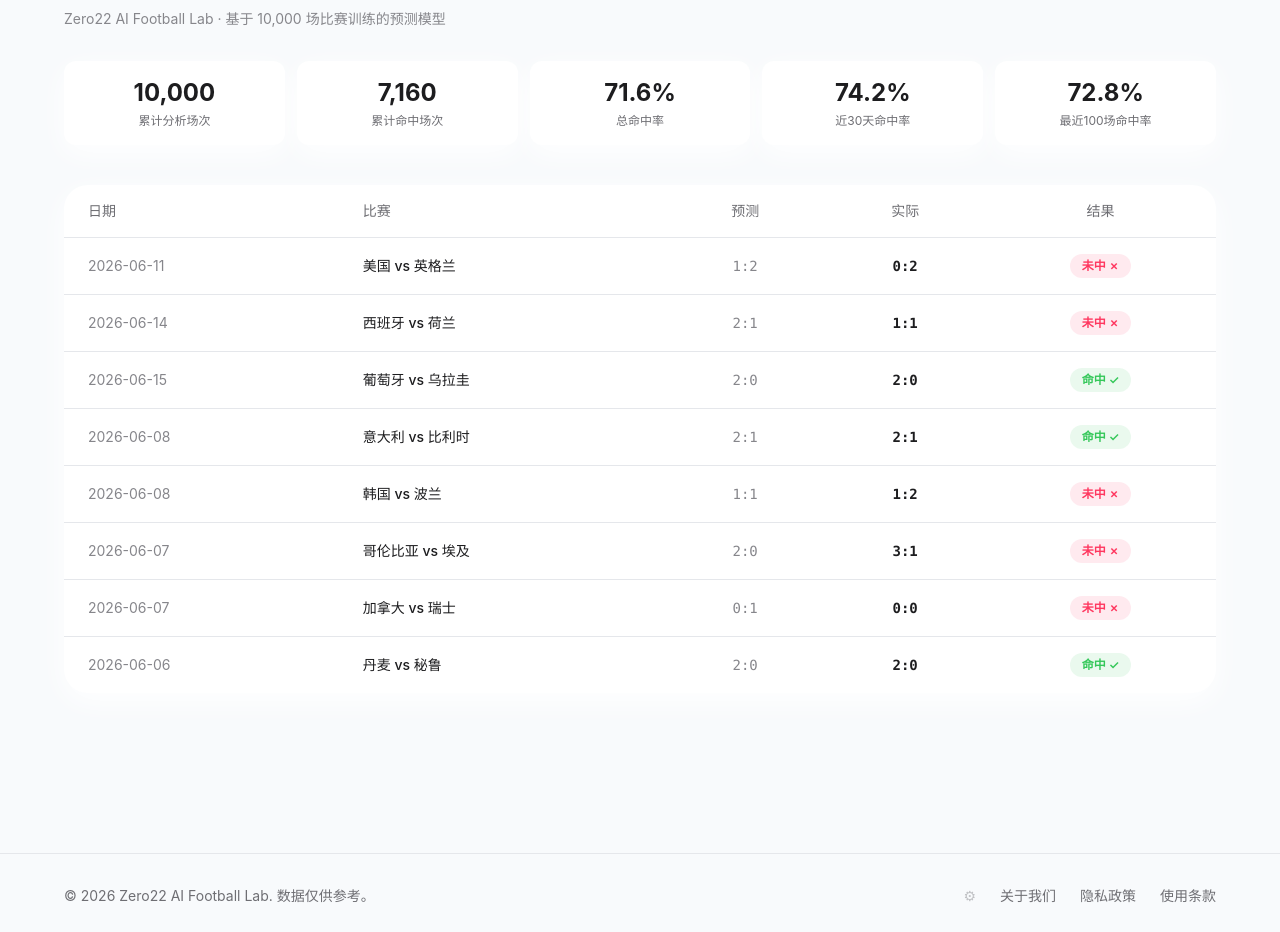
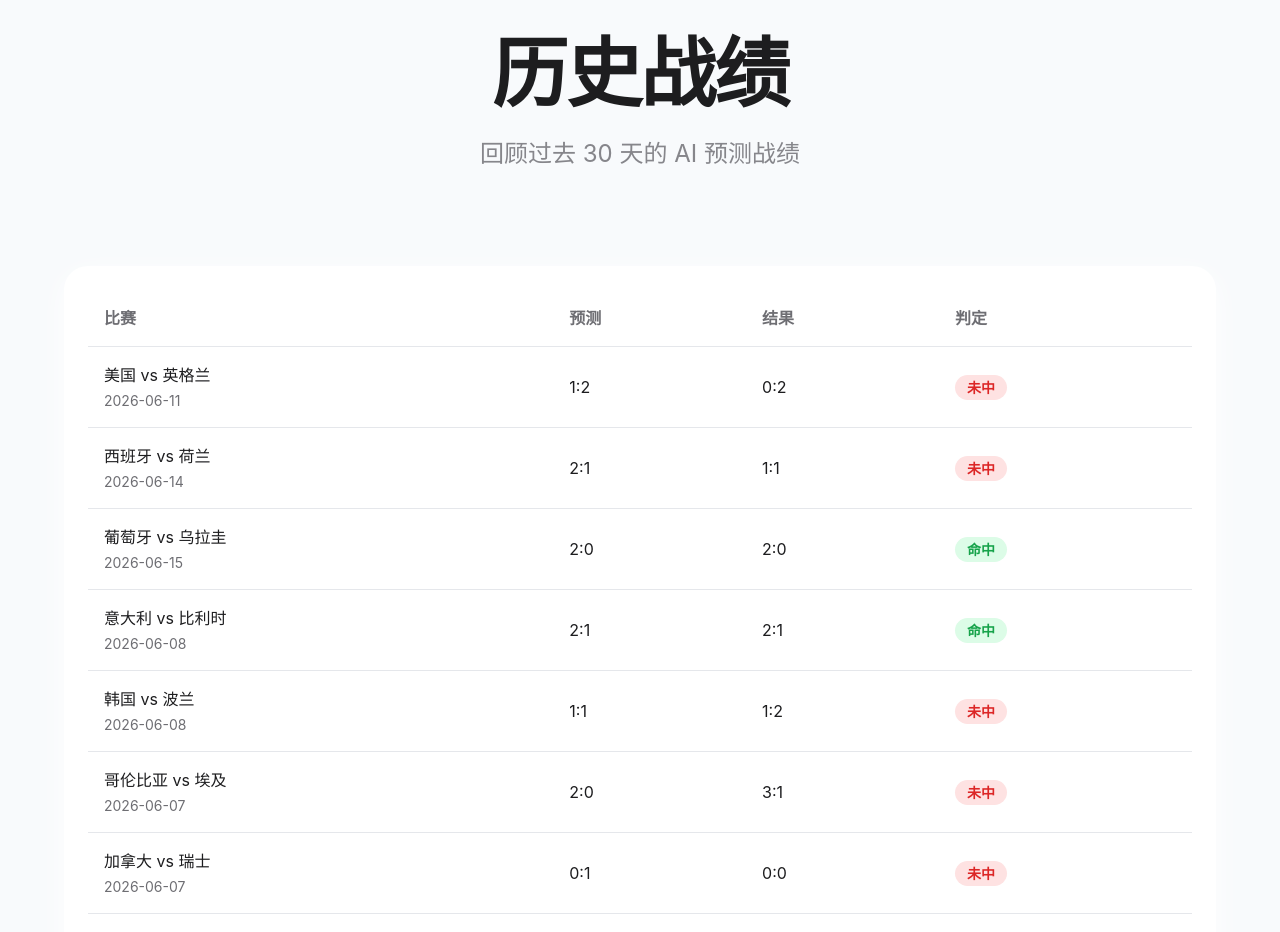
Before and after one commit to ezsatoriyama-pixel/zero22-football, a Next.js app: page /history in a window 1280 px wide. Shown: the part 140-1072 px from the top of the page. Built offline with nearby package versions, Linux system fonts and the light colour scheme.

Commit message:
Apple-style unified design

```diff
--- a/app/history/page.tsx
+++ b/app/history/page.tsx
@@ -1,73 +1,45 @@
 'use client';
 
-import { statsSummary, historyRecords } from '@/lib/mockData';
-import { useState } from 'react';
-
-const PAGE_SIZE = 10;
+import Link from 'next/link';
+import { historyRecords } from '@/lib/mockData';
 
 export default function HistoryPage() {
-  const [page, setPage] = useState(1);
-  const totalPages = Math.ceil(historyRecords.length / PAGE_SIZE);
-  const paginated = historyRecords.slice((page - 1) * PAGE_SIZE, page * PAGE_SIZE);
+  return (
+    <div>
+      <section className="text-center pt-28 pb-24 px-6">
+        <div className="max-w-page mx-auto">
+          <h1 className="text-[76px] font-bold text-text-primary tracking-tight leading-[0.95]">
+            历史战绩
+          </h1>
+          <p className="mt-7 text-2xl text-text-secondary max-w-3xl mx-auto leading-snug">
+            回顾过去 30 天的 AI 预测战绩
+          </p>
+        </div>
+      </section>
 
-  return (
-    <div className="max-w-page mx-auto px-4 md:px-6 pt-6 md:pt-10 pb-16 md:pb-20">
-      <div className="mb-6 md:mb-8">
-        <h1 className="text-2xl md:text-3xl font-bold text-text-primary">历史战绩</h1>
-        <p className="text-text-secondary text-sm mt-2">
-          Zero22 AI Football Lab · 基于 {statsSummary.totalAnalyzed.toLocaleString()} 场比赛训练的预测模型
-        </p>
-      </div>
-
-      {/* Stats */}
-      <div className="grid grid-cols-2 md:grid-cols-5 gap-2 md:gap-3 mb-8 md:mb-10">
-        {[
-          { v: statsSummary.totalAnalyzed.toLocaleString(), l: '累计分析场次' },
-          { v: statsSummary.totalHit.toLocaleString(), l: '累计命中场次' },
-          { v: statsSummary.totalAccuracy + '%', l: '总命中率' },
-          { v: statsSummary.recent30Accuracy + '%', l: '近30天命中率' },
-          { v: statsSummary.recent100Accuracy + '%', l: '最近100场命中率' },
-        ].map((s) => (
-          <div key={s.l} className="bg-white rounded-xl p-3 md:p-4 shadow-card text-center">
-            <div className="text-lg md:text-2xl font-bold text-text-primary">{s.v}</div>
-            <div className="text-[10px] md:text-xs text-text-tertiary mt-1">{s.l}</div>
-          </div>
-        ))}
-      </div>
-
-      {/* Table */}
-      <div className="bg-white rounded-card shadow-card overflow-hidden">
-        <div className="overflow-x-auto -mx-4 md:mx-0">
-          <table className="w-full text-xs md:text-sm min-w-[480px]">
+      <section className="max-w-page mx-auto px-6 pb-24">
+        <div className="bg-white rounded-card p-6 shadow-card">
+          <table className="w-full text-left">
             <thead>
-              <tr className="border-b border-border-light">
-                <th className="text-left px-3 md:px-6 py-3 md:py-4 text-text-tertiary font-medium">日期</th>
-                <th className="text-left px-3 md:px-6 py-3 md:py-4 text-text-tertiary font-medium">比赛</th>
-                <th className="text-center px-3 md:px-6 py-3 md:py-4 text-text-tertiary font-medium">预测</th>
-                <th className="text-center px-3 md:px-6 py-3 md:py-4 text-text-tertiary font-medium">实际</th>
-                <th className="text-center px-3 md:px-6 py-3 md:py-4 text-text-tertiary font-medium">结果</th>
+              <tr className="text-base text-text-tertiary border-b border-border-light">
+                <th className="p-4">比赛</th>
+                <th className="p-4">预测</th>
+                <th className="p-4">结果</th>
+                <th className="p-4">判定</th>
               </tr>
             </thead>
             <tbody>
-              {paginated.map((r, i) => (
-                <tr key={i} className="border-b border-border-light last:border-0 hover:bg-bg/50 transition-colors">
-                  <td className="px-3 md:px-6 py-3 md:py-4 text-text-secondary whitespace-nowrap">{r.date}</td>
-                  <td className="px-3 md:px-6 py-3 md:py-4 font-medium text-text-primary">{r.match}</td>
-                  <td className="px-3 md:px-6 py-3 md:py-4 text-center font-mono text-text-secondary">
-                    {r.predictedScore}
+              {historyRecords.map((m, i) => (
+                <tr key={i} className="text-base text-text-primary border-b border-border-light hover:bg-gray-50">
+                  <td className="p-4">
+                    <div>{m.match}</div>
+                    <div className="text-sm text-text-tertiary mt-1">{m.date}</div>
                   </td>
-                  <td className="px-3 md:px-6 py-3 md:py-4 text-center font-mono text-text-primary font-semibold">
-                    {r.actualScore}
-                  </td>
-                  <td className="px-6 py-4 text-center">
-                    <span
-                      className={`inline-block px-3 py-1 rounded-full text-xs font-semibold ${
-                        r.isCorrect
-                          ? 'bg-win-home/10 text-win-home'
-                          : 'bg-win-away/10 text-win-away'
-                      }`}
-                    >
-                      {r.isCorrect ? '命中 ✓' : '未中 ✗'}
+                  <td className="p-4">{m.predictedScore}</td>
+                  <td className="p-4">{m.actualScore}</td>
+                  <td className="p-4">
+                    <span className={`px-3 py-1 rounded-full text-sm font-bold ${m.isCorrect ? 'bg-green-100 text-green-600' : 'bg-red-100 text-red-600'}`}>
+                      {m.isCorrect ? '命中' : '未中'}
                     </span>
                   </td>
                 </tr>
@@ -75,38 +47,7 @@ export default function HistoryPage() {
             </tbody>
           </table>
         </div>
-      </div>
-
-      {/* Pagination */}
-      {totalPages > 1 && (
-        <div className="flex items-center justify-center gap-2 mt-8">
-          <button
-            onClick={() => setPage((p) => Math.max(1, p - 1))}
-            disabled={page === 1}
-            className="px-4 py-2 rounded-full text-sm font-medium border border-border-light disabled:opacity-30 hover:bg-gray-50 transition-colors"
-          >
-            上一页
-          </button>
-          {Array.from({ length: totalPages }, (_, i) => i + 1).map((n) => (
-            <button
-              key={n}
-              onClick={() => setPage(n)}
-              className={`w-9 h-9 rounded-full text-sm font-medium transition-colors ${
-                n === page ? 'bg-text-primary text-white' : 'text-text-secondary hover:bg-gray-100'
-              }`}
-            >
-              {n}
-            </button>
-          ))}
-          <button
-            onClick={() => setPage((p) => Math.min(totalPages, p + 1))}
-            disabled={page === totalPages}
-            className="px-4 py-2 rounded-full text-sm font-medium border border-border-light disabled:opacity-30 hover:bg-gray-50 transition-colors"
-          >
-            下一页
-          </button>
-        </div>
-      )}
+      </section>
     </div>
   );
 }
--- a/app/login/page.tsx
+++ b/app/login/page.tsx
@@ -1,137 +1,81 @@
 'use client';
 
 import { useState } from 'react';
-import { useRouter } from 'next/navigation';
 import { useAuth } from '@/lib/auth';
-import toast from 'react-hot-toast';
 
 export default function LoginPage() {
-  const router = useRouter();
-  const { login, register } = useAuth();
+  const { login } = useAuth();
   const [phone, setPhone] = useState('');
   const [password, setPassword] = useState('');
-  const [confirmPassword, setConfirmPassword] = useState('');
+  const [error, setError] = useState('');
   const [isRegister, setIsRegister] = useState(false);
 
-  const resetForm = (nextRegister: boolean) => {
-    setIsRegister(nextRegister);
-    setPhone('');
-    setPassword('');
-    setConfirmPassword('');
-  };
-
-  const handleSubmit = (e: React.FormEvent) => {
+  const handleSubmit = async (e: React.FormEvent) => {
     e.preventDefault();
+    setError('');
     if (!phone || !password) {
-      toast.error('请填写手机号和密码');
+      setError('请填写完整信息');
       return;
     }
-    if (!/^1[3-9]\d{9}$/.test(phone)) {
-      toast.error('请输入正确的手机号');
-      return;
-    }
-    if (password.length < 4) {
-      toast.error('密码至少4位');
-      return;
-    }
-
-    if (isRegister) {
-      if (password !== confirmPassword) {
-        toast.error('两次输入密码不一致');
-        return;
-      }
-      const result = register(phone, password);
-      if (result.ok) {
-        toast.success(result.message);
-        router.push('/');
-      } else {
-        toast.error(result.message);
-      }
-    } else {
-      const result = login(phone, password);
-      if (result.ok) {
-        toast.success(result.message);
-        router.push('/');
-      } else {
-        toast.error(result.message);
-      }
+    const success = await login(phone, password);
+    if (!success) {
+      setError(isRegister ? '注册失败，请重试' : '手机号或密码错误');
     }
   };
 
   return (
-    <div className="min-h-[80vh] flex items-center justify-center px-4 md:px-6">
-      <div className="bg-white rounded-card p-6 md:p-8 shadow-card w-full max-w-sm animate-fade-in">
-        <div className="text-center mb-6 md:mb-8">
-          <div className="text-2xl md:text-3xl mb-3">⚽</div>
-          <h2 className="text-lg md:text-xl font-bold text-text-primary">
-            {isRegister ? '注册 Zero22' : '登录 Zero22'}
-          </h2>
-          <p className="text-sm text-text-tertiary mt-1">
-            {isRegister ? '创建账号，开启智能预测' : '欢迎回来，继续你的足球分析'}
-          </p>
-        </div>
+    <div className="text-center pt-28 pb-24 px-6">
+      <div className="max-w-md mx-auto bg-white p-8 rounded-card shadow-card">
+        <h1 className="text-[48px] font-bold text-text-primary tracking-tight leading-[0.95]">
+          {isRegister ? '创建账号' : '登录'}
+        </h1>
+        <p className="mt-4 text-lg text-text-secondary">
+          {isRegister ? '使用手机号注册新账号' : '登录以解锁完整功能'}
+        </p>
 
-        <form onSubmit={handleSubmit} className="space-y-4">
+        <form onSubmit={handleSubmit} className="mt-8 space-y-6">
           <div>
-            <label className="block text-sm font-medium text-text-secondary mb-1.5">手机号</label>
+            <label className="block text-base text-text-tertiary mb-2 text-left">手机号</label>
             <input
               type="tel"
               value={phone}
-              onChange={(e) => setPhone(e.target.value.replace(/\D/g, '').slice(0, 11))}
+              onChange={(e) => setPhone(e.target.value)}
+              className="w-full p-4 bg-gray-50 rounded-xl border border-border-light text-base text-text-primary focus:outline-none focus:border-accent"
               placeholder="请输入手机号"
-              className="w-full px-4 py-3 rounded-xl border border-border-light bg-bg text-text-primary placeholder:text-text-tertiary focus:outline-none focus:ring-2 focus:ring-accent/20 focus:border-accent transition-all text-sm"
             />
           </div>
-
           <div>
-            <label className="block text-sm font-medium text-text-secondary mb-1.5">密码</label>
+            <label className="block text-base text-text-tertiary mb-2 text-left">密码</label>
             <input
               type="password"
               value={password}
               onChange={(e) => setPassword(e.target.value)}
+              className="w-full p-4 bg-gray-50 rounded-xl border border-border-light text-base text-text-primary focus:outline-none focus:border-accent"
               placeholder="请输入密码"
-              className="w-full px-4 py-3 rounded-xl border border-border-light bg-bg text-text-primary placeholder:text-text-tertiary focus:outline-none focus:ring-2 focus:ring-accent/20 focus:border-accent transition-all text-sm"
             />
           </div>
 
-          {isRegister && (
-            <div>
-              <label className="block text-sm font-medium text-text-secondary mb-1.5">确认密码</label>
-              <input
-                type="password"
-                value={confirmPassword}
-                onChange={(e) => setConfirmPassword(e.target.value)}
-                placeholder="请再次输入密码"
-                className="w-full px-4 py-3 rounded-xl border border-border-light bg-bg text-text-primary placeholder:text-text-tertiary focus:outline-none focus:ring-2 focus:ring-accent/20 focus:border-accent transition-all text-sm"
-              />
-            </div>
+          {error && (
+            <div className="text-red-500 text-base font-medium text-left">{error}</div>
           )}
 
           <button
             type="submit"
-            className="w-full bg-accent text-white font-semibold py-3 rounded-full hover:bg-accent-hover transition-colors btn-press mt-2"
+            className="w-full bg-accent text-white text-lg font-bold px-10 py-4 rounded-full hover:bg-accent-hover transition-colors btn-press"
           >
             {isRegister ? '注册' : '登录'}
           </button>
         </form>
 
-        <p className="text-sm text-center mt-5 text-text-secondary">
+        <div className="mt-6 text-base text-text-secondary">
           {isRegister ? '已有账号？' : '没有账号？'}
           <button
-            type="button"
-            onClick={() => resetForm(!isRegister)}
-            className="text-accent font-medium hover:underline ml-1"
+            onClick={() => setIsRegister(!isRegister)}
+            className="text-accent font-bold ml-2 hover:underline"
           >
-            {isRegister ? '去登录' : '去注册'}
+            {isRegister ? '立即登录' : '立即注册'}
           </button>
-        </p>
-
-        <p className="text-xs text-text-tertiary text-center mt-4">
-          登录即表示同意
-          <a href="#" className="text-accent hover:underline"> 服务条款 </a>
-          和
-          <a href="#" className="text-accent hover:underline"> 隐私政策</a>
-        </p>
+        </div>
       </div>
     </div>
   );
--- a/app/matches/page.tsx
+++ b/app/matches/page.tsx
@@ -1,111 +1,46 @@
 'use client';
 
-import { useState } from 'react';
 import Link from 'next/link';
 import { worldCupMatches } from '@/lib/mockData';
-import { useAuth } from '@/lib/auth';
-import WinRateBar from '@/components/WinRateBar';
-import ScoreProbability from '@/components/ScoreProbability';
-
-const PAGE_SIZE = 6;
 
 export default function MatchesPage() {
-  const { isPro } = useAuth();
-  const [page, setPage] = useState(1);
-  const totalPages = Math.ceil(worldCupMatches.length / PAGE_SIZE);
-  const paginated = worldCupMatches.slice((page - 1) * PAGE_SIZE, page * PAGE_SIZE);
+  return (
+    <div>
+      <section className="text-center pt-28 pb-24 px-6">
+        <div className="max-w-page mx-auto">
+          <h1 className="text-[76px] font-bold text-text-primary tracking-tight leading-[0.95]">
+            赛事中心
+          </h1>
+          <p className="mt-7 text-2xl text-text-secondary max-w-3xl mx-auto leading-snug">
+            浏览所有即将开始的比赛，AI 模型提供精确预测
+          </p>
+        </div>
+      </section>
 
-  return (
-    <div className="max-w-page mx-auto px-4 md:px-6 pt-6 md:pt-10 pb-16 md:pb-20">
-      <div className="mb-6 md:mb-8">
-        <h1 className="text-2xl md:text-3xl font-bold text-text-primary">赛事中心</h1>
-        <p className="text-text-secondary text-sm mt-2">2026 FIFA 世界杯 + 国际友谊赛 · 全部比赛预测</p>
-      </div>
+      <section className="max-w-page mx-auto px-6 pb-24">
+        <div className="grid grid-cols-2 gap-6">
+          {worldCupMatches.map((m) => (
+            <Link key={m.id} href={`/matches/${m.id}`} className="bg-white rounded-card p-8 shadow-card card-hover block">
+              <div className="flex items-center justify-between mb-8">
+                <span className="text-base text-text-tertiary bg-bg px-4 py-2 rounded-full">
+                  {m.tournament} · {m.stage}
+                </span>
+                <span className="text-base text-text-tertiary">{m.date} {m.time}</span>
+              </div>
 
-      <div className="grid md:grid-cols-2 gap-3 md:gap-4">
-        {paginated.map((m) => (
-          <div
-            key={m.id}
-            className="bg-white rounded-card p-4 md:p-6 shadow-card card-hover animate-fade-in"
-          >
-            {/* Header */}
-            <div className="flex items-center justify-between mb-3 md:mb-4">
-              <span className="text-[10px] md:text-xs text-text-tertiary bg-bg px-2 md:px-3 py-1 rounded-full">
-                {m.stage}
-              </span>
-              <span className="text-[10px] md:text-xs text-text-tertiary">
-                {m.date} {m.time}
-              </span>
-            </div>
-
-            {/* Teams */}
-            <div className="flex items-center justify-between mb-4 md:mb-5">
-              <div className="text-center flex-1">
-                <span className="text-2xl md:text-3xl">{m.homeFlag}</span>
-                <h3 className="text-sm md:text-base font-semibold text-text-primary mt-1">{m.homeTeam}</h3>
+              <div className="grid grid-cols-[1fr_auto_1fr] items-center gap-6">
+                <div className="text-center">
+                  <h3 className="text-xl font-bold text-text-primary mt-1">{m.homeTeam}</h3>
+                </div>
+                <div className="text-text-tertiary text-lg font-medium px-4">VS</div>
+                <div className="text-center">
+                  <h3 className="text-xl font-bold text-text-primary mt-1">{m.awayTeam}</h3>
+                </div>
               </div>
-              <div className="text-text-tertiary text-xs md:text-sm font-medium px-2 md:px-4">VS</div>
-              <div className="text-center flex-1">
-                <span className="text-2xl md:text-3xl">{m.awayFlag}</span>
-                <h3 className="text-sm md:text-base font-semibold text-text-primary mt-1">{m.awayTeam}</h3>
-              </div>
-            </div>
-
-            {/* AI 胜率 */}
-            <div className="mb-4">
-              <p className="text-xs text-text-tertiary mb-2 font-medium">AI 胜率预测</p>
-              <WinRateBar home={m.winRate.home} draw={m.winRate.draw} away={m.winRate.away} />
-            </div>
-
-            {/* 推荐比分 */}
-            <div className="mb-4">
-              <p className="text-xs text-text-tertiary mb-2 font-medium">推荐比分 TOP3</p>
-              <ScoreProbability scores={m.topScores} isPro={isPro} />
-            </div>
-
-            {/* CTA */}
-            <Link
-              href={`/matches/${m.id}`}
-              className="block text-center text-sm text-accent font-medium hover:text-accent-hover transition-colors mt-2 pt-3 border-t border-border-light"
-            >
-              查看完整分析 →
             </Link>
-          </div>
-        ))}
-      </div>
-
-      {/* Pagination */}
-      {totalPages > 1 && (
-        <div className="flex items-center justify-center gap-2 mt-10">
-          <button
-            onClick={() => setPage((p) => Math.max(1, p - 1))}
-            disabled={page === 1}
-            className="px-4 py-2 rounded-full text-sm font-medium border border-border-light disabled:opacity-30 hover:bg-gray-50 transition-colors"
-          >
-            上一页
-          </button>
-          {Array.from({ length: totalPages }, (_, i) => i + 1).map((n) => (
-            <button
-              key={n}
-              onClick={() => setPage(n)}
-              className={`w-9 h-9 rounded-full text-sm font-medium transition-colors ${
-                n === page
-                  ? 'bg-text-primary text-white'
-                  : 'text-text-secondary hover:bg-gray-100'
-              }`}
-            >
-              {n}
-            </button>
           ))}
-          <button
-            onClick={() => setPage((p) => Math.min(totalPages, p + 1))}
-            disabled={page === totalPages}
-            className="px-4 py-2 rounded-full text-sm font-medium border border-border-light disabled:opacity-30 hover:bg-gray-50 transition-colors"
-          >
-            下一页
-          </button>
         </div>
-      )}
+      </section>
     </div>
   );
 }
--- a/components/Footer.tsx
+++ b/components/Footer.tsx
@@ -1,15 +1,20 @@
+'use client';
+
+import Link from 'next/link';
+
 export default function Footer() {
   return (
-    <footer className="border-t border-border-light mt-12 md:mt-20">
-      <div className="max-w-page mx-auto px-4 md:px-6 py-6 md:py-8 flex flex-col md:flex-row items-center justify-between gap-3 md:gap-4">
-        <span className="text-xs md:text-sm text-text-tertiary">
-          © 2026 Zero22 AI Football Lab. 数据仅供参考。
-        </span>
-        <div className="flex gap-4 md:gap-6 text-xs md:text-sm text-text-tertiary">
-          <a href="/admin" className="hover:text-text-primary transition-colors opacity-40">⚙</a>
-          <a href="#" className="hover:text-text-primary transition-colors">关于我们</a>
-          <a href="#" className="hover:text-text-primary transition-colors">隐私政策</a>
-          <a href="#" className="hover:text-text-primary transition-colors">使用条款</a>
+    <footer className="bg-bg py-20 border-t border-border-light">
+      <div className="max-w-page mx-auto px-6 text-center">
+        <p className="text-2xl font-bold text-text-primary tracking-tight">
+          Zero22 AI Football Lab
+        </p>
+        <p className="mt-6 text-base text-text-tertiary">
+          © 2026 Zero22 AI Football Lab. All rights reserved.
+        </p>
+        <div className="mt-6 flex justify-center gap-8 text-base text-text-secondary">
+          <Link href="/admin" className="hover:text-accent">管理后台</Link>
+          <a href="https://github.com/ezsatoriyama-pixel/zero22-football" target="_blank" rel="noopener noreferrer" className="hover:text-accent">GitHub</a>
         </div>
       </div>
     </footer>
--- a/next.config.js
+++ b/next.config.js
@@ -1,8 +1,6 @@
 /** @type {import('next').NextConfig} */
 const nextConfig = {
-  output: 'export',
   images: {
-    unoptimized: true,
     remotePatterns: [
       { protocol: 'https', hostname: '**' },
     ],
```
Also changed, not shown: app/page.tsx (+29 -53 lines), components/ScoreProbability.tsx (+8 -23 lines), components/StrengthBar.tsx (+5 -5 lines), 203 other files (tests, documents, lock files or other folders).
